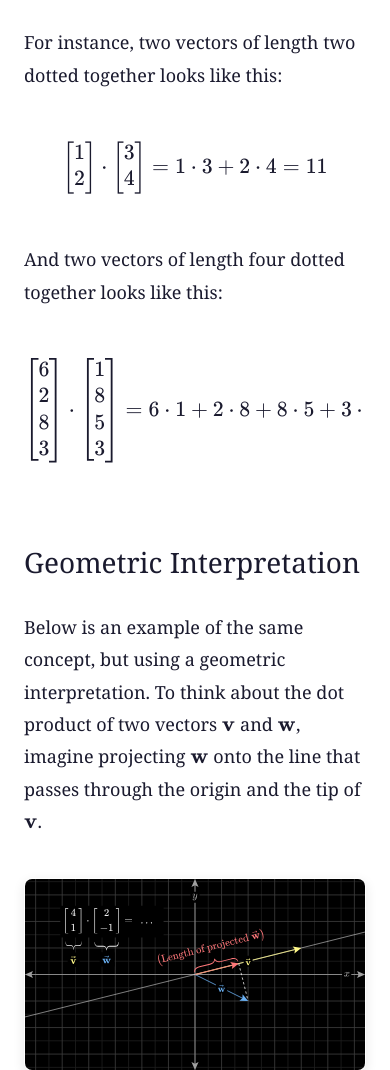
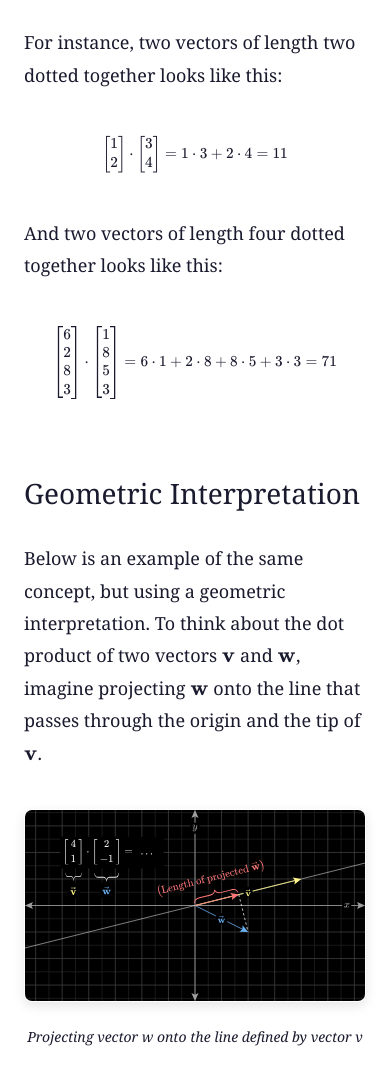
Before and after one commit to Scurrlin/dot_product, a plain HTML site: page index.html in a window 390 px wide. Shown: the part 1160-2230 px from the top of the page. Drawn offline with nearby package versions, Linux system fonts and the light colour scheme.

Commit message:
change math block styles

```diff
--- a/styles.css
+++ b/styles.css
@@ -161,6 +161,19 @@
     overflow-x: auto;
 }
 
+/* Responsive math scaling */
+@media (max-width: 600px) {
+    .math-block {
+        font-size: 0.85em;
+    }
+}
+
+@media (max-width: 400px) {
+    .math-block {
+        font-size: 0.7em;
+    }
+}
+
 /* List Styles */
 ul, ol {
     margin: 20px 0;
```
